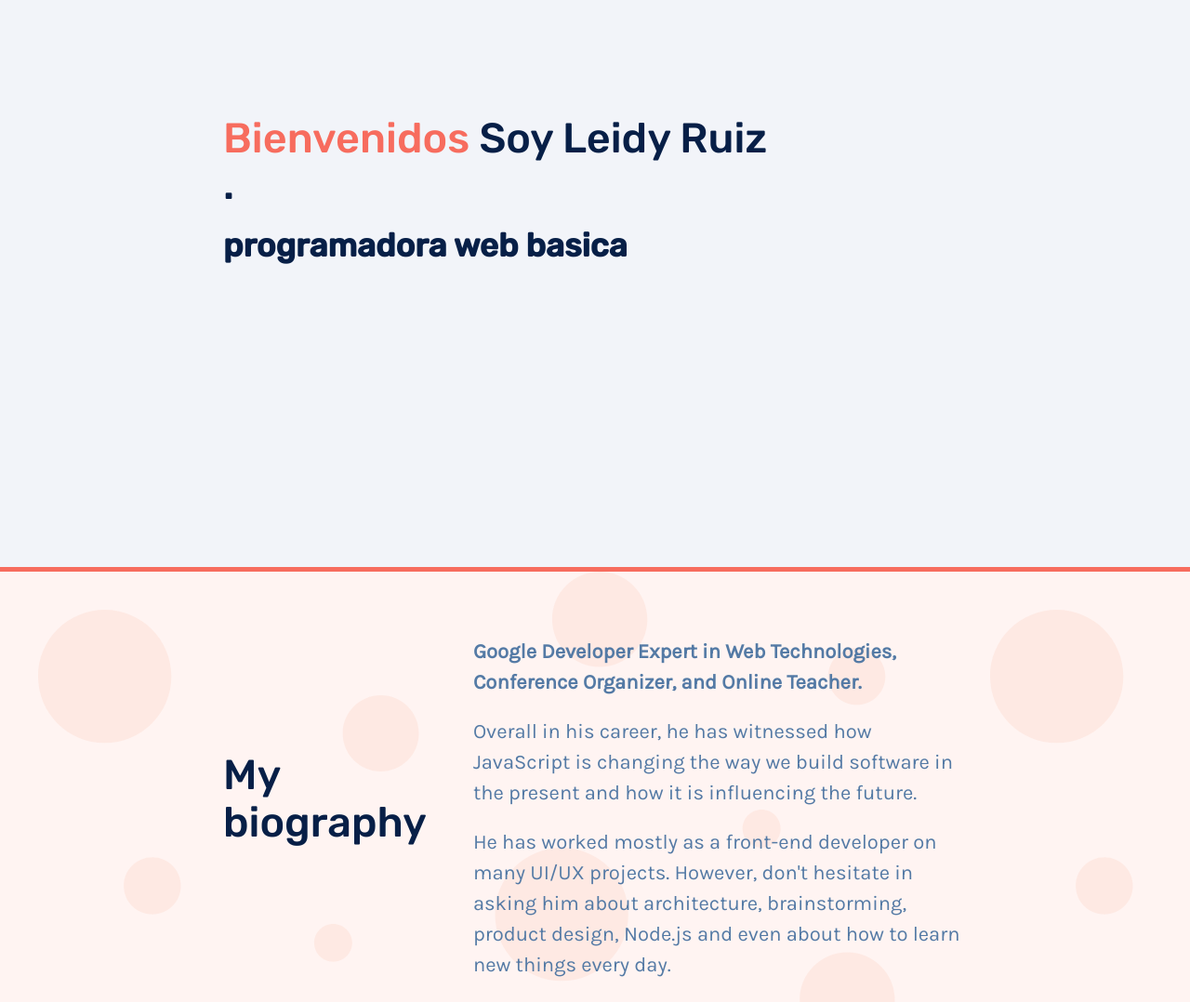
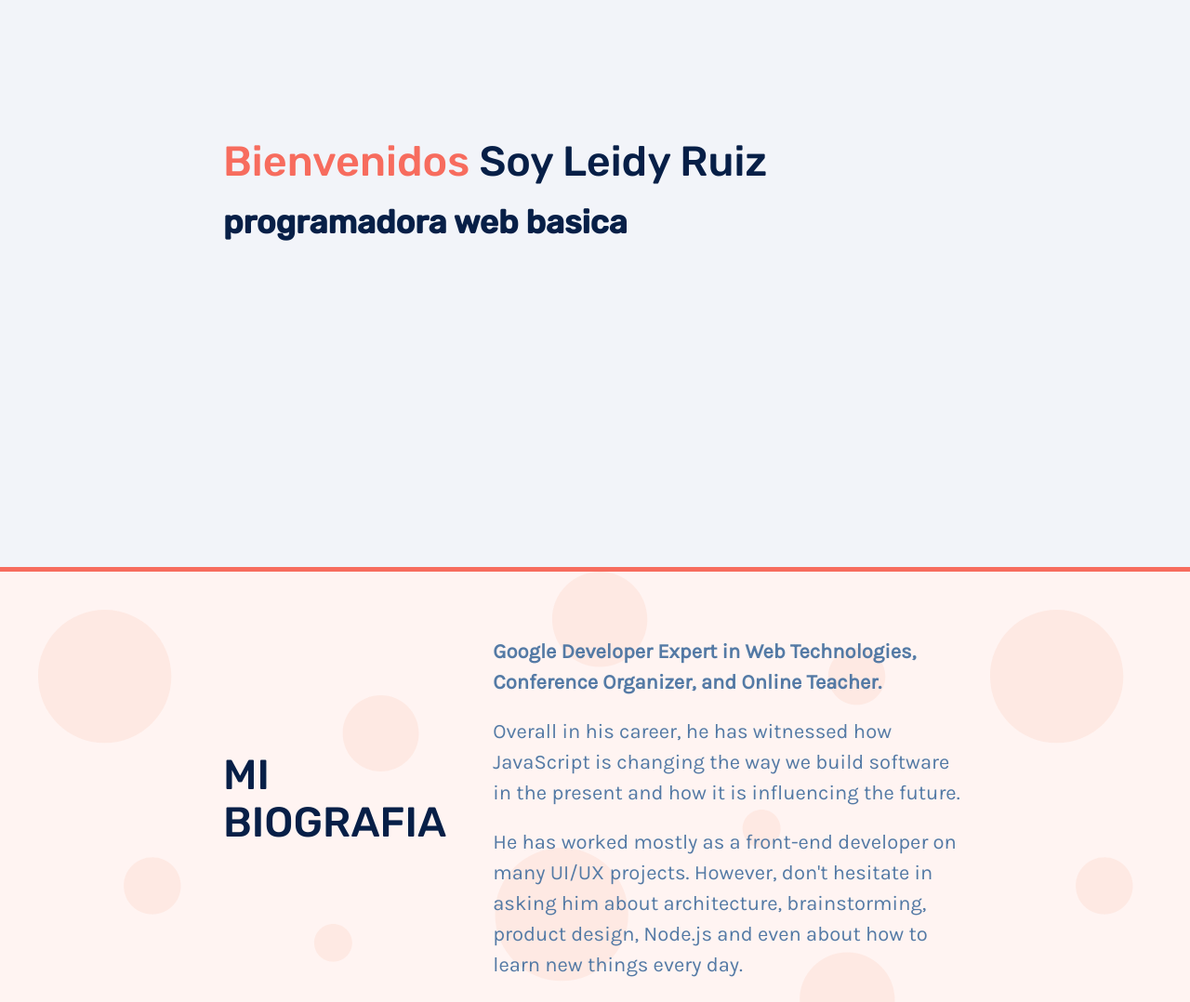
Before and after one commit to lady456/portafolio, a website built with Parcel: page index.html in a window 1280 px wide. Shown: the part 180-1258 px from the top of the page at 93% size. Built offline with nearby package versions, Linux system fonts and the light colour scheme; files whose address does not match are found by name.

Commit message:
Update index.html

```diff
--- a/index.html
+++ b/index.html
@@ -13,7 +13,7 @@
 		  <div class="container">
 			<div class="hero-content">
 				<h1 class="title">
-				  <span>Bienvenidos</span> Soy Leidy Ruiz .</br>
+				  <span>Bienvenidos</span> Soy Leidy Ruiz</br>
 				  <strong>programadora web basica</strong>
 				</h1>
 
@@ -21,7 +21,7 @@
       <article class="section biography">
 		<div class="container is-short">
 			<div class="biography-title">
-				<h1 class="title">My biography</h1>
+				<h1 class="title">MI BIOGRAFIA</h1>
 			</div>
 			<div>
 				<p><strong>Google Developer Expert in Web Technologies, Conference Organizer, and Online Teacher.</strong></p>
```
